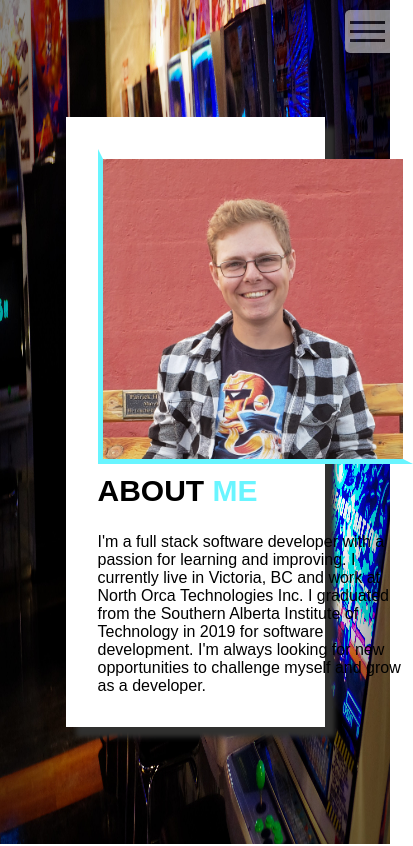
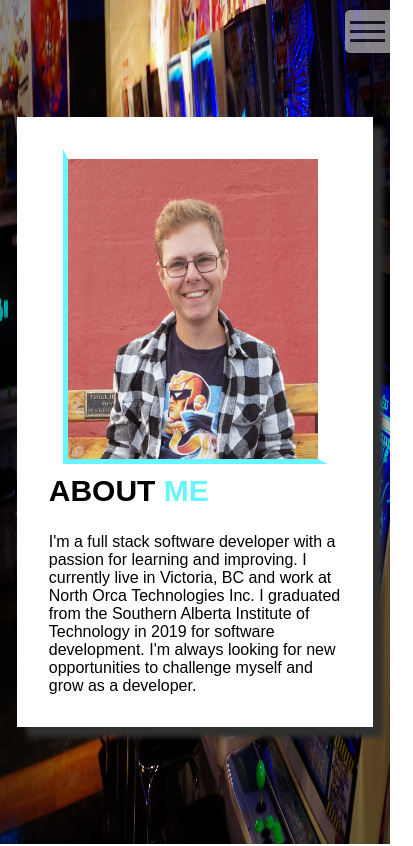
Before and after one commit to Bararda/personal-website, a React (Create React App) app: page / in a window 390 px wide. Shown: the top 846 px of the page, 413 px wide, since content can reach past the window. Built offline with nearby package versions, Linux system fonts and the light colour scheme; a web font is replaced by a local one.

Commit message:
fixed minor styling bugs for mobile

```diff
--- a/src/components/about-me/about-me.css
+++ b/src/components/about-me/about-me.css
@@ -14,7 +14,7 @@
 	}
 
 	.about-me .headshot-image {
-		width: 300px;
+		width: 250px;
 		height: 100%;
 	}
 }
--- a/src/components/hamburger-menu/hamburger-menu.css
+++ b/src/components/hamburger-menu/hamburger-menu.css
@@ -8,7 +8,7 @@
 }
 
 .hamburger-menu.drawer-open {
-	width: 70%;
+	width: 40%;
 	height: 100%;
 	border-left: 1px solid grey;
 }
@@ -19,7 +19,6 @@
 }
 
 .hamburger-menu.drawer-closed .hamburger-drawer {
-	visibility: hidden;
 	background-color: transparent;
 }
 .hamburger-menu.drawer-closed .header-item {
--- a/src/components/header/header-item/header-item.css
+++ b/src/components/header/header-item/header-item.css
@@ -17,7 +17,6 @@
 
 @media (prefers-color-scheme: dark) {
 	.header-item {
-		background-color: var(--background-color-dark);
 		color: var(--text-color-dark);
 	}
 	.header-item:hover {
@@ -25,7 +24,7 @@
 	}
 }
 
-@media (prefers-color-scheme: light) {
+@media only screen and (min-width: 700px) and (prefers-color-scheme: light) {
 	.header-item {
 		background-color: var(--background-color-light);
 		color: var(--text-color-light);
--- a/src/components/landing/landing.css
+++ b/src/components/landing/landing.css
@@ -15,3 +15,9 @@
 section.about-me-container {
 	width: 50%;
 }
+
+@media only screen and (max-width: 700px) {
+	section.about-me-container {
+		width: 75%;
+	}
+}
```
